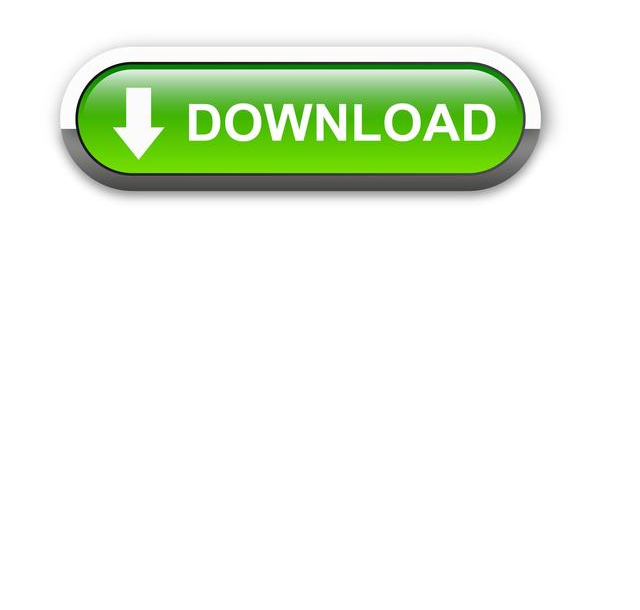
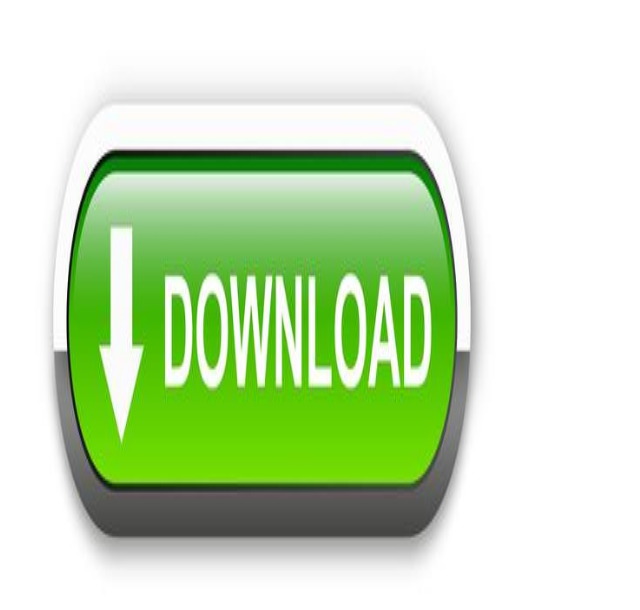
Before and after one commit to Khanathan/bruhDownload, a plain HTML site: page index.html in a window 1280 px wide. Shown: the part 48-658 px from the top of the page, without its empty margins (0-640 px from the left). Drawn offline with Linux system fonts and the light colour scheme.

Commit message:
Update index.html

```diff
--- a/index.html
+++ b/index.html
@@ -4,6 +4,6 @@
   </HEAD>
   <BODY>
     <h1>  DOWNLOAD BELOW</h1>
-    <img src="doBu.jpg" alt="NOT sus">
+    <img src="doBu.jpg" alt="NOT sus" style="width:500px;height:600px;">
   </BODY>
 </HTML>
```
